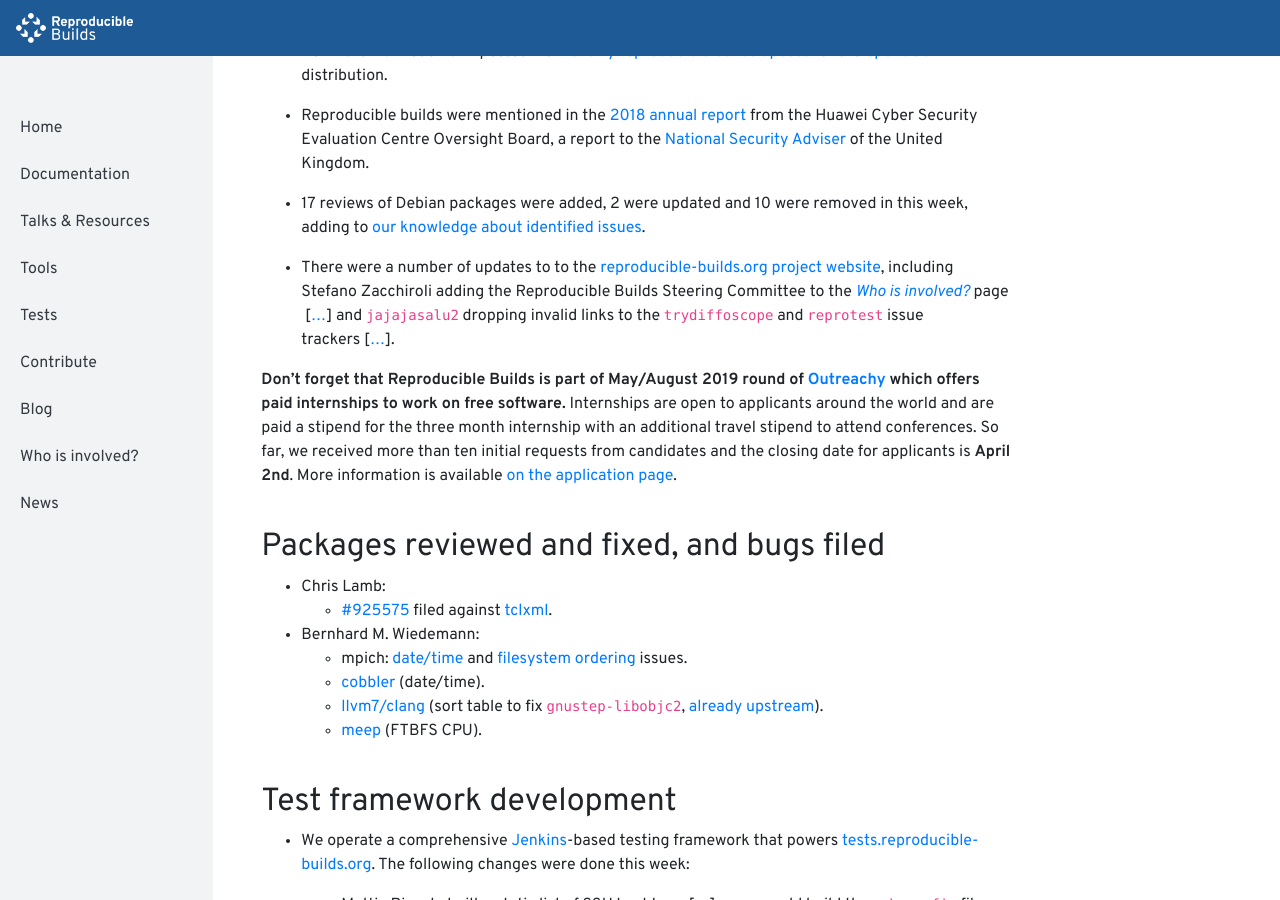
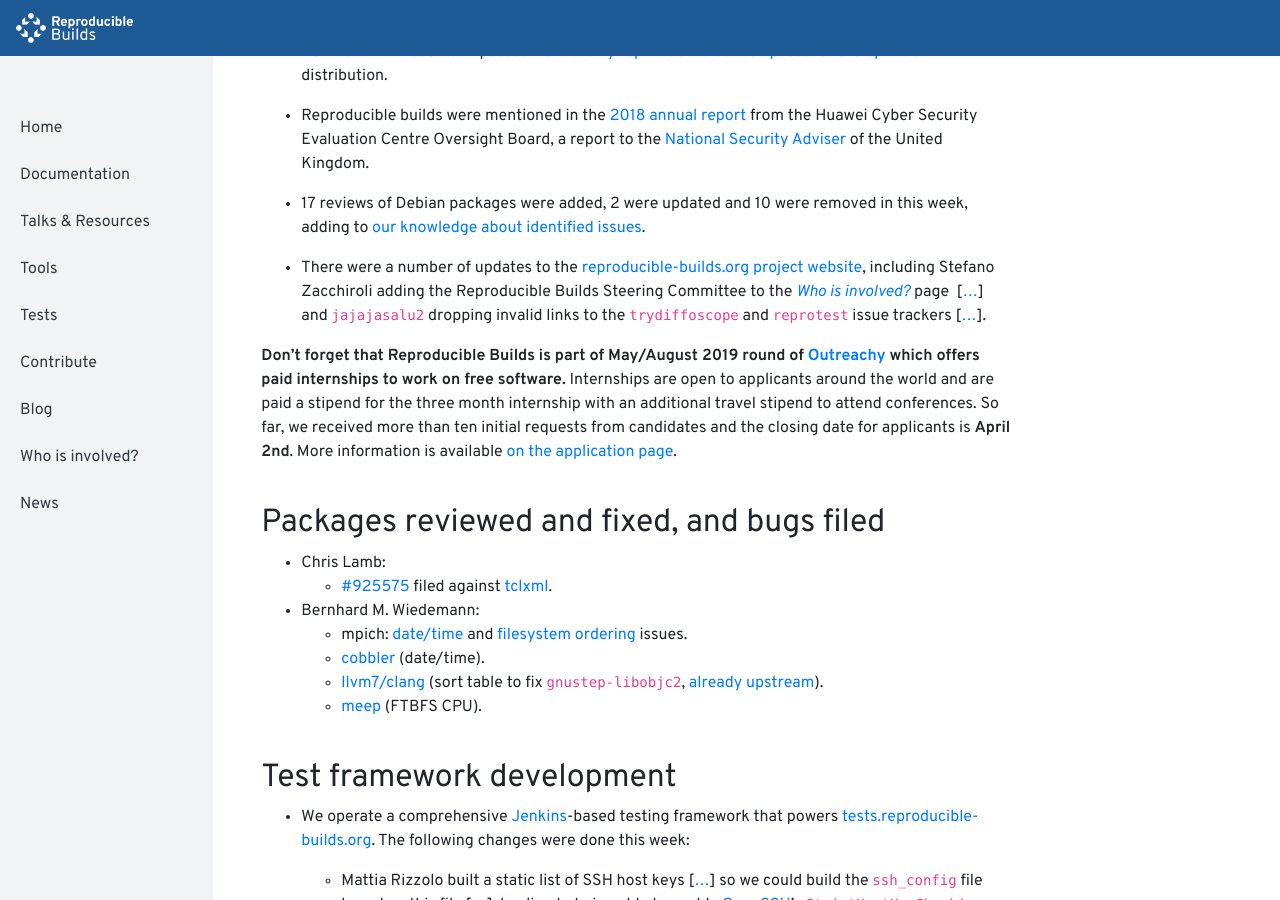
Before and after one commit to prototypefund/reproducible-website, a Jekyll site: the page built from _blog/posts/205.md, in a window 1280 px wide and 900 px high, scrolled down 433 px. Built offline with Jekyll 4.4.1, drawn with Linux system fonts in a browser that asks for light colours.

Commit message:
Drop duplicate word.

```diff
--- a/_blog/posts/205.md
+++ b/_blog/posts/205.md
@@ -16,7 +16,7 @@
 
 * 17 reviews of Debian packages were added, 2 were updated and 10 were removed in this week, adding to [our knowledge about identified issues](https://tests.reproducible-builds.org/debian/index_issues.html).
 
-* There were a number of updates to to the [reproducible-builds.org project website](https://reproducible-builds.org), including Stefano Zacchiroli adding the Reproducible Builds Steering Committee to the [*Who is involved?*](https://reproducible-builds.org/who/) page &nbsp;[[...](https://salsa.debian.org/reproducible-builds/reproducible-website/commit/ade9a01)] and `jajajasalu2` dropping invalid links to the `trydiffoscope` and `reprotest` issue trackers&nbsp;[[...](https://salsa.debian.org/reproducible-builds/reproducible-website/commit/2a25dde)].
+* There were a number of updates to the [reproducible-builds.org project website](https://reproducible-builds.org), including Stefano Zacchiroli adding the Reproducible Builds Steering Committee to the [*Who is involved?*](https://reproducible-builds.org/who/) page &nbsp;[[...](https://salsa.debian.org/reproducible-builds/reproducible-website/commit/ade9a01)] and `jajajasalu2` dropping invalid links to the `trydiffoscope` and `reprotest` issue trackers&nbsp;[[...](https://salsa.debian.org/reproducible-builds/reproducible-website/commit/2a25dde)].
 
 **Don't forget that Reproducible Builds is part of May/August 2019 round of [Outreachy](https://www.outreachy.org/) which offers paid internships to work on free software.** Internships are open to applicants around the world and are paid a stipend for the three month internship with an additional travel stipend to attend conferences. So far, we received more than ten initial requests from candidates and the closing date for applicants is **April 2nd**. More information is available [on the application page](https://www.outreachy.org/may-2019-august-2019-outreachy-internships/communities/debian/).
 
```
